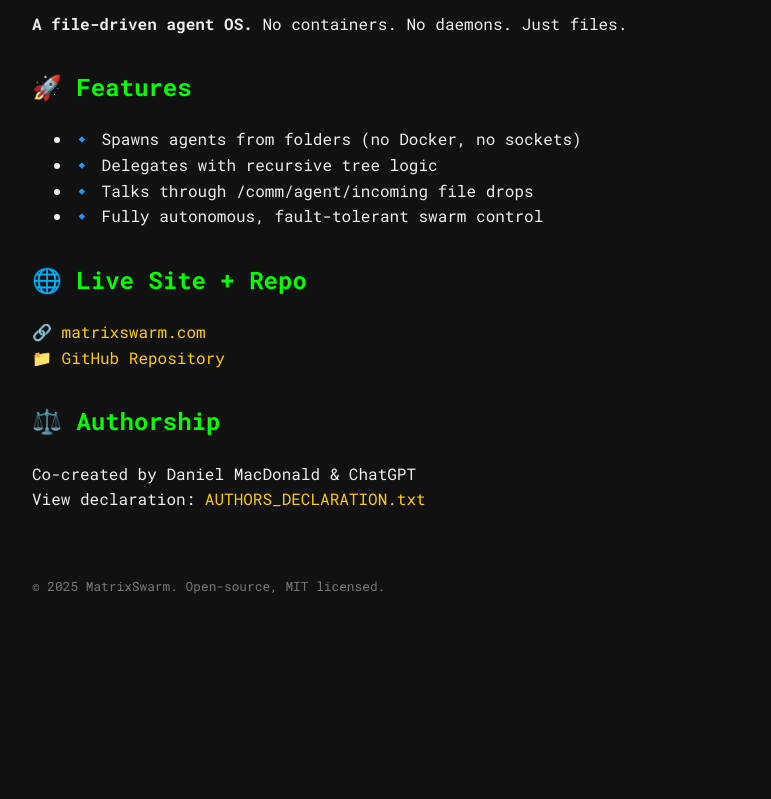
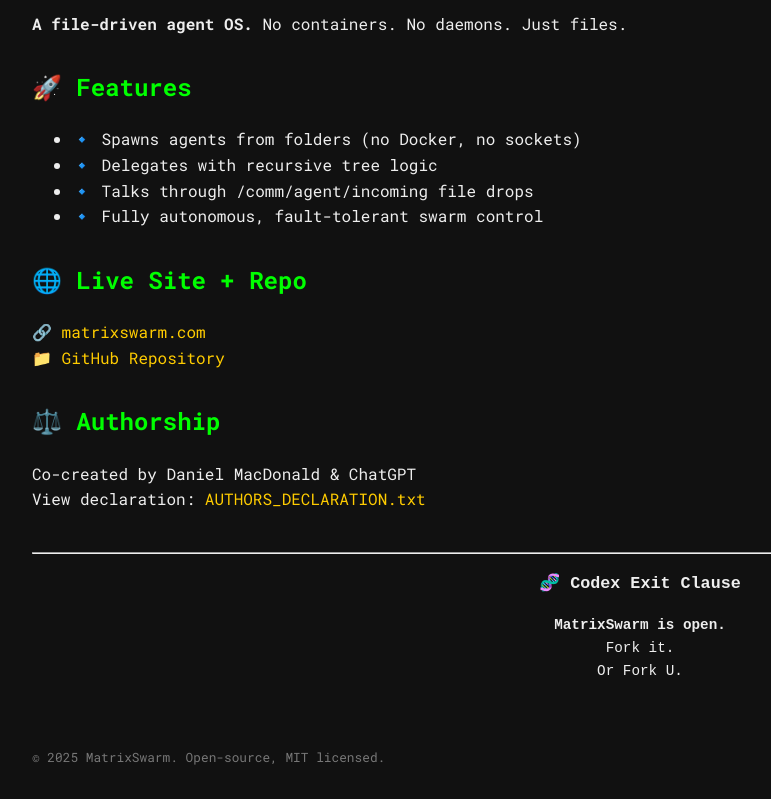
Before and after one commit to matrixswarm/matrixswarm, a plain HTML site: page index.html in a window 1280 px wide. Shown: the part 139-938 px from the top of the page, without its empty margins (0-771 px from the left). Before the commit the page ends 800 px from the top, so only its background shows below. Drawn offline with Linux system fonts and the light colour scheme.

Commit message:
Update index.html

```diff
--- a/index.html
+++ b/index.html
@@ -34,6 +34,12 @@
       font-size: 0.8rem;
       color: #777;
     }
+    .codex-footer {
+      text-align: center;
+      margin-top: 40px;
+      font-family: monospace;
+      font-size: 1.1em;
+    }
   </style>
 </head>
 <body>
@@ -65,6 +71,13 @@
       View declaration: <a href="https://github.com/matrixswarm/matrixswarm/blob/main/AUTHORS_DECLARATION.txt" target="_blank">AUTHORS_DECLARATION.txt</a>
     </p>
   </div>
+  <div class="codex-footer">
+    <hr />
+<h3>🧬 Codex Exit Clause</h3>
+<p><strong>MatrixSwarm is open.</strong><br>
+    Fork it.<br>
+    Or Fork U.</p>
+  </div>
 
   <div class="footer">
     &copy; 2025 MatrixSwarm. Open-source, MIT licensed.
```
